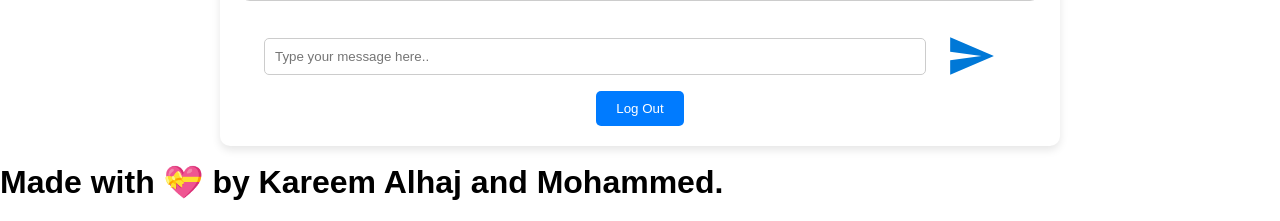
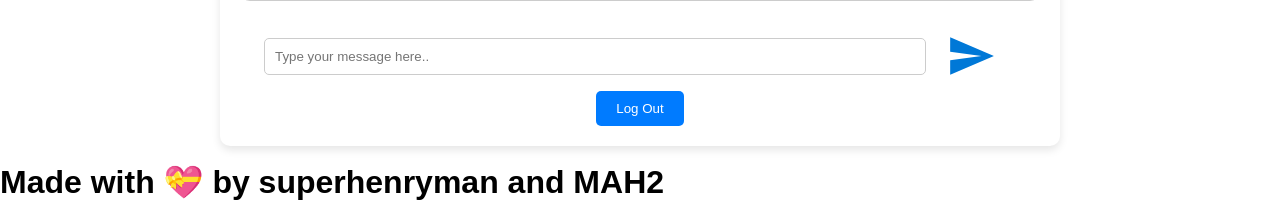
Before and after one commit to superhenryman/DiscordUnblocked, a Flask app: page /chatpage in a window 1280 px wide. Shown: the part 579-800 px from the top of the page. Run offline with Flask 3, Linux system fonts and the light colour scheme; the visitor is signed in with stand-in values (Sample User, id 1); some libraries are stand-ins or nearby versions.

Commit message:
Update chatpage.html

```diff
--- a/templates/chatpage.html
+++ b/templates/chatpage.html
@@ -49,7 +49,7 @@
       });
     </script>
     <footer id="credits">
-      <h1>Made with 💝 by Kareem Alhaj and Mohammed.</h1>
+      <h1>Made with 💝 by superhenryman and MAH2</h1>
     </footer>
   </body>
 </html>
```
